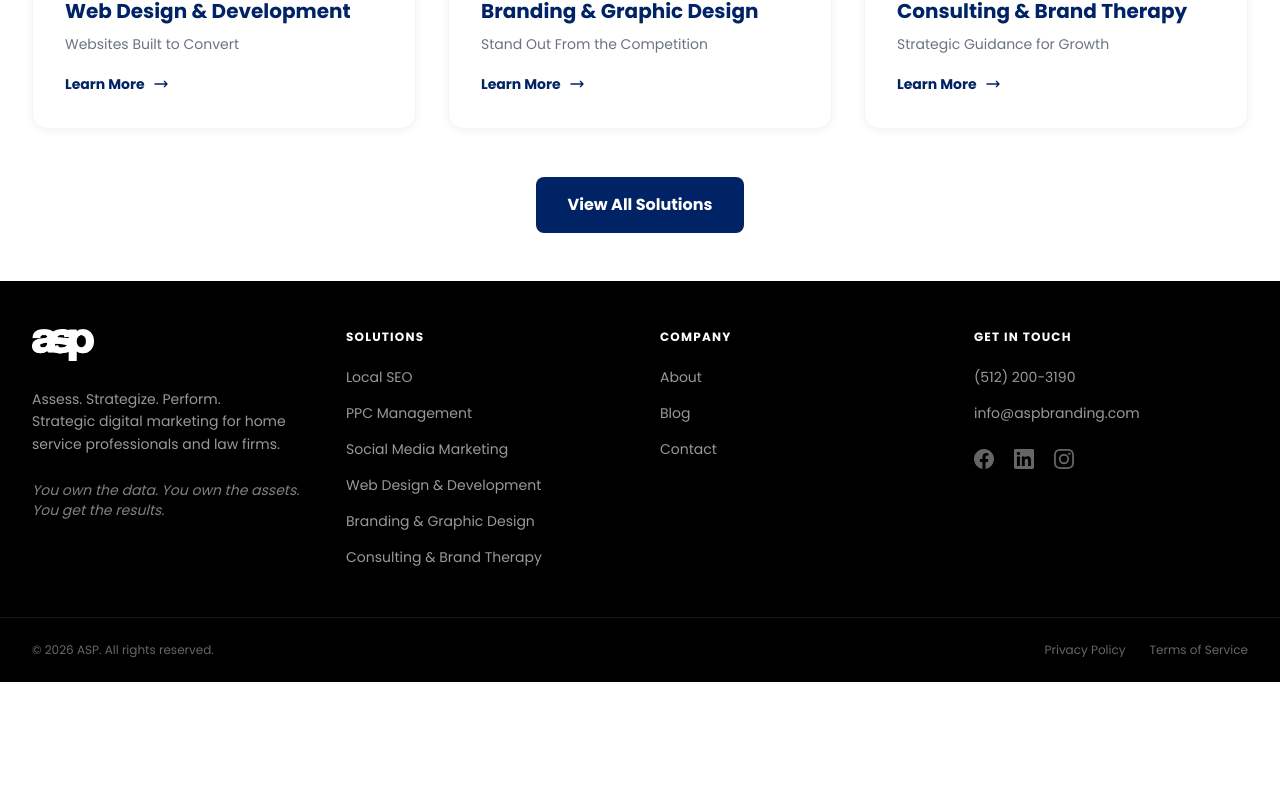
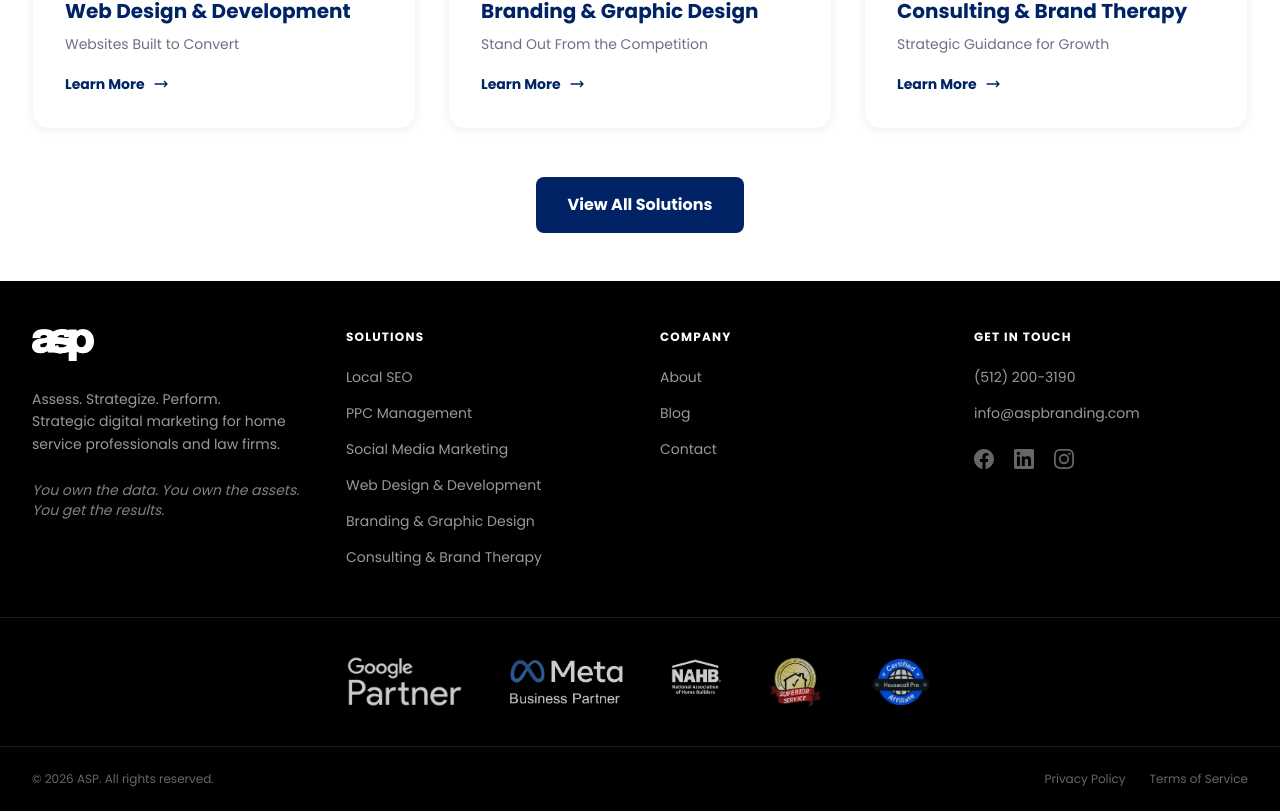
Before and after one commit to joelckeith-web/aspbranding, a Next.js app: page / in a window 1280 px wide. Shown: the part 7096-7907 px from the top of the page. Before the commit the page ends 7778 px from the top, so only its background shows below. Built offline with nearby package versions, Linux system fonts and the light colour scheme.

Commit message:
Add trust badges strip to footer with HCP affiliate badge
Adds all hero trust badges (Google Partner, Meta, NAHB, Superior Service)
plus the blue Housecall Pro Certified Affiliate badge to the footer.

Co-Authored-By: Claude Opus 4.6 (1M context) <noreply@anthropic.com>

```diff
--- a/src/components/layout/Footer.tsx
+++ b/src/components/layout/Footer.tsx
@@ -147,6 +147,29 @@ export function Footer() {
         </div>
       </div>
 
+      {/* Trust Badges */}
+      <div className="border-t border-white/10">
+        <div className="max-w-[var(--spacing-wide)] mx-auto px-4 sm:px-6 lg:px-8 py-8">
+          <div className="flex flex-wrap items-center justify-center gap-8 md:gap-12">
+            {[
+              { src: "/images/badges/google-partner-light.png", alt: "Google Partner" },
+              { src: "/images/badges/meta-business-partner.webp", alt: "Meta Business Partner" },
+              { src: "/images/badges/nahb-light.png", alt: "NAHB Member" },
+              { src: "/images/badges/superior-service-color.png", alt: "Superior Service" },
+              { src: "/images/badges/hcp-affiliate.png", alt: "Certified Housecall Pro Affiliate" },
+            ].map((badge) => (
+              <img
+                key={badge.src}
+                src={badge.src}
+                alt={badge.alt}
+                className="h-12 md:h-16 w-auto object-contain opacity-80 hover:opacity-100 transition-opacity duration-200"
+                loading="lazy"
+              />
+            ))}
+          </div>
+        </div>
+      </div>
+
       {/* Bottom Bar */}
       <div className="border-t border-white/10">
         <div className="max-w-[var(--spacing-wide)] mx-auto px-4 sm:px-6 lg:px-8 py-6 flex flex-col sm:flex-row items-center justify-between gap-4">
```
Also changed, not shown: public/images/badges/hcp-affiliate.png (added).
